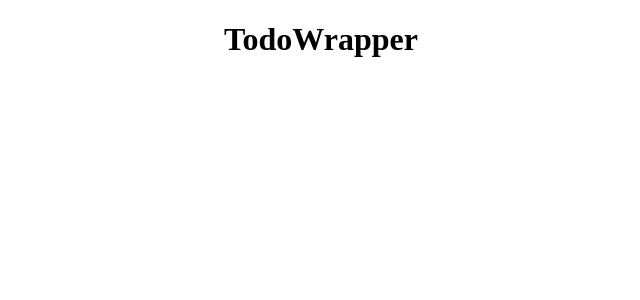
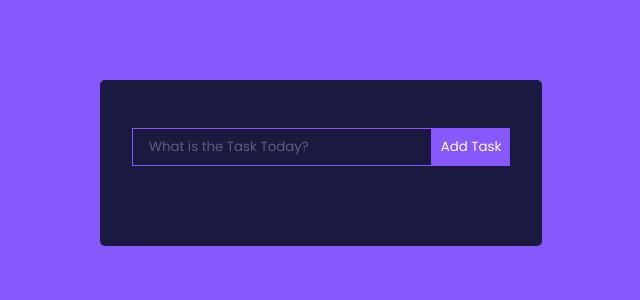
Before and after one commit to qavishaikh/Todo-Project-React, a React (Create React App) app: page / in a window 1280 px wide. Shown: the top 300 px of the page, without its empty margins (319-959 px from the left). Built offline with nearby package versions, Linux system fonts and the light colour scheme.

Commit message:
Code Update 1

```diff
--- a/src/App.css
+++ b/src/App.css
@@ -1,38 +1,82 @@
+@import url('https://fonts.googleapis.com/css2?family=Poppins&display=swap');
+
+* {
+  font-family: 'Poppins', sans-serif;
+  margin: 0;
+  padding: 0;
+  box-sizing: border-box;
+}
+
+body {
+  background: #8758ff;
+  display: flex;
+  justify-content: center;
+  align-items: center;
+}
+
 .App {
   text-align: center;
 }
 
-.App-logo {
-  height: 40vmin;
-  pointer-events: none;
+h1 {
+  color: #fff;
+  margin-bottom: 0.5rem;
+  font-size: 1.75rem;
 }
 
-@media (prefers-reduced-motion: no-preference) {
-  .App-logo {
-    animation: App-logo-spin infinite 20s linear;
-  }
+.TodoWrapper {
+  background: #1A1A40;
+  margin-top: 5rem;
+  padding: 2rem;
+  border-radius: 5px;
 }
 
-.App-header {
-  background-color: #282c34;
-  min-height: 100vh;
-  display: flex;
-  flex-direction: column;
-  align-items: center;
-  justify-content: center;
-  font-size: calc(10px + 2vmin);
-  color: white;
+.TodoForm {
+  width: 100%;
+  margin-bottom: 1rem;
 }
 
-.App-link {
-  color: #61dafb;
+.todo-input {
+  outline: none;
+  background: none;
+  border: 1px solid #8758ff;
+  padding: 0.5rem 1rem;
+  margin-top: 1rem;
+  margin-bottom: 2rem;
+  width: 300px;
+  color: #fff;
 }
 
-@keyframes App-logo-spin {
-  from {
-    transform: rotate(0deg);
-  }
-  to {
-    transform: rotate(360deg);
-  }
+.todo-input::placeholder {
+  color: #ffffff4d;
 }
+
+.todo-btn {
+  background: #8758ff;
+  color: #fff;
+  border: none;
+  padding: 0.55rem;
+  cursor: pointer;
+
+}
+
+.Todo {
+  display: flex;
+  justify-content: space-between;
+  align-items: center;
+  background: #8758ff;
+  color: #fff;
+  padding: 0.75rem 1rem;
+  border-radius: 5px;
+  margin-bottom: 1rem;
+  cursor: pointer;
+}
+
+.fa-trash {
+  margin-left: 0.75rem;
+}
+
+.completed {
+  color: #c5aeff;
+  text-decoration: line-through;
+}
--- a/src/components/TodoForm.js
+++ b/src/components/TodoForm.js
@@ -1,10 +1,18 @@
-import React from 'react'
+import React, {useState} from 'react'
 
 const TodoForm = () => {
+  const [value, setValue] = useState("")
+  const handleSubmit = e => {
+    e.preventDefault();
+
+    console.log(value);
+  }
   return (
-    <div>
-
-    </div>
+    <form className='TodoForm' onSubmit={handleSubmit}>
+      <input type="text" className='todo-input' placeholder='What is the Task Today?'
+      onChange={(e) => setValue(e.target.value)} />
+      <button type="submit" className='todo-btn'>Add Task</button>
+    </form>
   )
 }
 
--- a/src/components/TodoWrapper.js
+++ b/src/components/TodoWrapper.js
@@ -1,9 +1,9 @@
 import React from 'react'
-
+import TodoForm from './TodoForm'
 const TodoWrapper = () => {
   return (
-    <div>
-      <h1>TodoWrapper</h1>
+    <div className='TodoWrapper'>
+      <TodoForm />
     </div>
   )
 }
```
